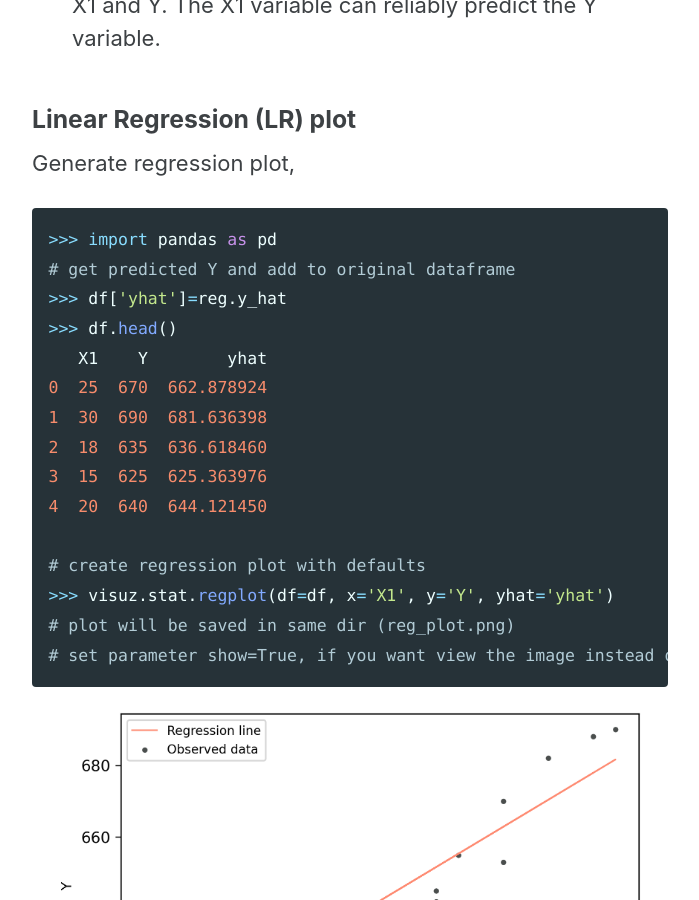
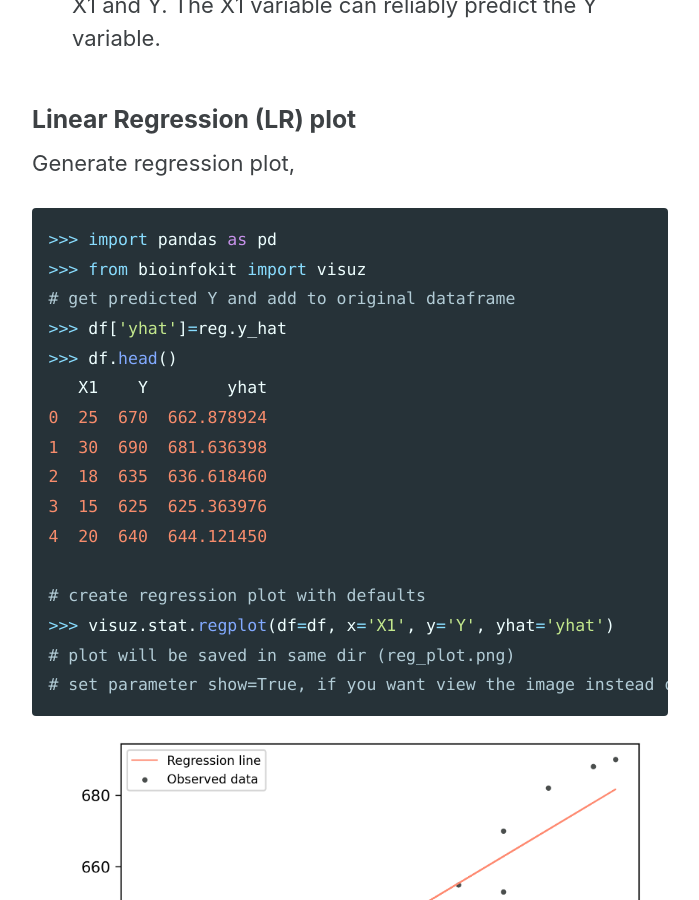
Before and after one commit to reneshbedre/reneshbedre.github.io, a Jekyll site: the page built from _posts/2020-03-23-linearreg.md, in a window 1280 px wide and 900 px high, scrolled down 6608 px. Shown: the whole window, without its empty margins (290-989 px from the left). Built offline with Jekyll 4.4.1, drawn with Linux system fonts in a browser that asks for light colours; cached includes are drawn as plain includes; nearby versions of some CDN libraries; formulas are drawn with MathJax 3; a style sheet for code colours, icons or effects is not loaded.

Commit message:
LR updated

````diff
--- a/_posts/2020-03-23-linearreg.md
+++ b/_posts/2020-03-23-linearreg.md
@@ -162,6 +162,7 @@ Generate regression plot,
 
 ```python
 >>> import pandas as pd
+>>> from bioinfokit import visuz
 # get predicted Y and add to original dataframe
 >>> df['yhat']=reg.y_hat
 >>> df.head()
````
